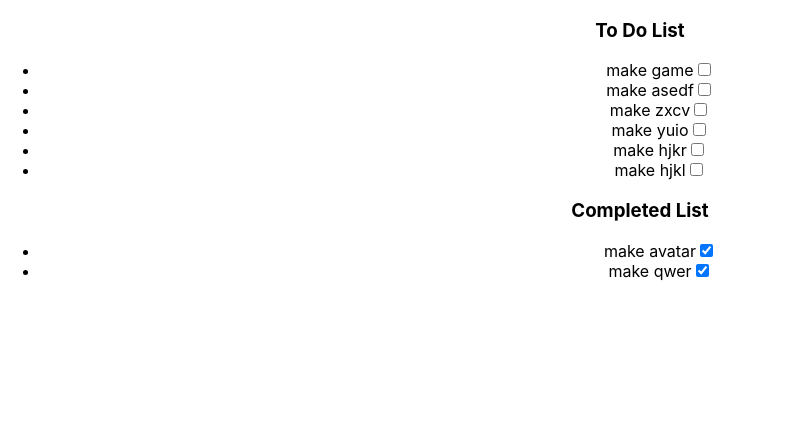
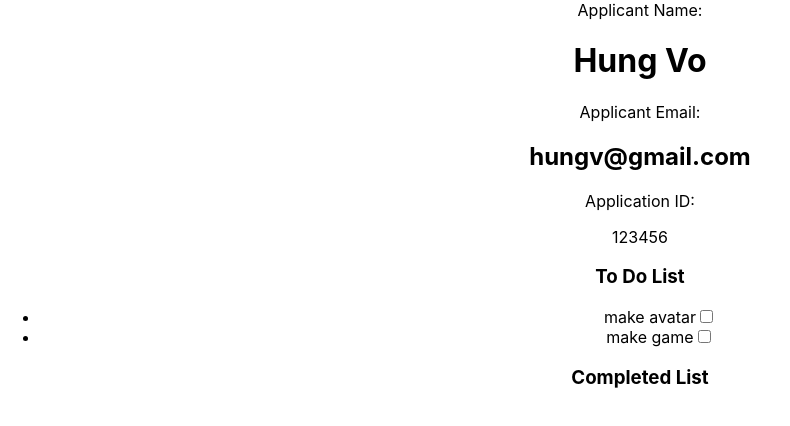
Before and after one commit to sam98963/SoC_Portal, a React (Create React App) app in the folder soc-portal/: page / in a window 1280 px wide. Shown: the top 426 px of the page, without its empty margins (0-790 px from the left). Built offline with nearby package versions, Linux system fonts and the light colour scheme.

Commit message:
personalInfo

```diff
--- a/soc-portal/src/components/App/App.js
+++ b/soc-portal/src/components/App/App.js
@@ -5,6 +5,7 @@ import TodoList from "../TodoList"
 import { useState } from 'react';
 import { useEffect } from 'react';
 import ListItemComplete from '../ListItemComplete';
+import userData from "../data/data.js"
 
 /* using the database created, we want to create a function that will pull down data from the database and display it on the page, when the checkbox is checked, change completed in the database to be true
 
@@ -19,27 +20,16 @@ if completed === true then add object to second array and remove from first.
 
 */
 
+
 function App() {
-  const userData = {
-    toDoList: [
-      { task: "make avatar", dueDate: "25/04/2023", completed: true },
-      { task: "make game", dueDate: "30/04/2023", completed: false },
-      { task: "make qwer", dueDate: "25/04/2023", completed: true },
-      { task: "make asedf", dueDate: "30/04/2023", completed: false },
-      { task: "make zxcv", dueDate: "25/04/2023", completed: false },
-      { task: "make yuio", dueDate: "30/04/2023", completed: false },
-      { task: "make hjkr", dueDate: "25/04/2023", completed: false },
-      { task: "make hjkl", dueDate: "30/04/2023", completed: false },
-    ],
-  };
 
-    const [list, setList] = useState(userData.toDoList);
+    const [list, setList] = useState(userData[0].toDoList);
     const [complete, setComplete] = useState ([])
-
+    const [pInfo, setPInfo] = useState(userData[0])
 
   useEffect(() => {
-    const completedItems = userData.toDoList.filter(item => item.completed);
-    const toDoItems = userData.toDoList.filter(item => !item.completed);
+    const completedItems = list.filter(item => item.completed);
+    const toDoItems = list.filter(item => !item.completed);
     setComplete(completedItems);
     setList(toDoItems);
   }, []);
@@ -50,6 +40,7 @@ function App() {
 
   return (
     <div className="App">
+    <Bio pInfo = {pInfo}/>
       <TodoList userData = {userData} setList ={setList} setComplete = {setComplete} list={list} complete={complete}/>
     </div>
   );
--- a/soc-portal/src/components/Bio/index.js
+++ b/soc-portal/src/components/Bio/index.js
@@ -1,12 +1,12 @@
 
 
-function Bio (){
+function Bio ({pInfo}){
 
 return (
     <div>
-        <label>Applicant Name:<h1>Samuel Williamson</h1></label>
-        <label>Applicant Email:<h2>szwilliamson01@gmail.com</h2></label>
-        <label>Application ID:<p>09ds09isdbfi20d</p></label>
+        <label>Applicant Name:<h1>{pInfo.firstName} {pInfo.surname}</h1></label>
+        <label>Applicant Email:<h2>{pInfo.email}</h2></label>
+        <label>Application ID:<p>{pInfo.appId}</p></label>
     </div>
 )
 }
--- a/soc-portal/src/components/TodoList/index.js
+++ b/soc-portal/src/components/TodoList/index.js
@@ -10,13 +10,17 @@ probably need a useState hook to keep track of the state of the checkbox
 import React, { useState } from "react";
 
 function TodoList({list, complete, setList, setComplete}) {
+  console.log(list)
   const moveToCompleted = (index) => {
+
 
     const updatedList = list.filter((item, i) => i !== index);
     updatedList.completed = !updatedList.completed
 
     const itemToMove = list[index];
     itemToMove.completed = !itemToMove.completed
+
+
 
     setList(updatedList);
     setComplete([...complete, itemToMove]);
--- a/soc-portal/src/components/data/data.js
+++ b/soc-portal/src/components/data/data.js
@@ -29,7 +29,7 @@ export const loginData =  [
   },
 ]
 
-export const userData = [
+const userData = [
 
     {
         firstName: "Hung",
@@ -37,8 +37,8 @@ export const userData = [
         email: "hungv@gmail.com",
         appId: "123456",
         toDoList: [
-            { task1: "make avatar", dueDate: "25/04/2023", completed: false},
-            { task2:" make game", dueDate: "30/04/2023", completed: false, }
+            { task: "make avatar", dueDate: "25/04/2023", completed: false},
+            { task:" make game", dueDate: "30/04/2023", completed: false, }
         ]
     },
     {
@@ -47,8 +47,8 @@ export const userData = [
         email: "ahiajalil@gmail.com",
         appId: "147852",
         toDoList: [
-            { task1: "make avatar", dueDate: "25/04/2023", completed: true },
-            { task2:" make game", dueDate: "30/04/2023", completed: false, }
+            { task: "make avatar", dueDate: "25/04/2023", completed: true },
+            { task:" make game", dueDate: "30/04/2023", completed: false, }
         ]
     },
     {
@@ -57,8 +57,8 @@ export const userData = [
         email: "samw@gmail.com",
         appId: "369852",
         toDoList: [
-            { task1: "make avatar", dueDate: "25/04/2023", completed: true },
-            { task2:" make game", dueDate: "30/04/2023", completed: true, }
+            { task: "make avatar", dueDate: "25/04/2023", completed: true },
+            { task:" make game", dueDate: "30/04/2023", completed: true, }
         ]
     },
     {
@@ -67,8 +67,10 @@ export const userData = [
         email: "hani@gmail.com",
         appId: "456321",
         toDoList: [
-            { task1: "make avatar", dueDate: "25/04/2023", completed: true },
-            { task2:" make game", dueDate: "30/04/2023", completed: true, }
+            { task: "make avatar", dueDate: "25/04/2023", completed: true },
+            { task:" make game", dueDate: "30/04/2023", completed: true, }
         ]
     }
 ]
+
+export default userData;
```
